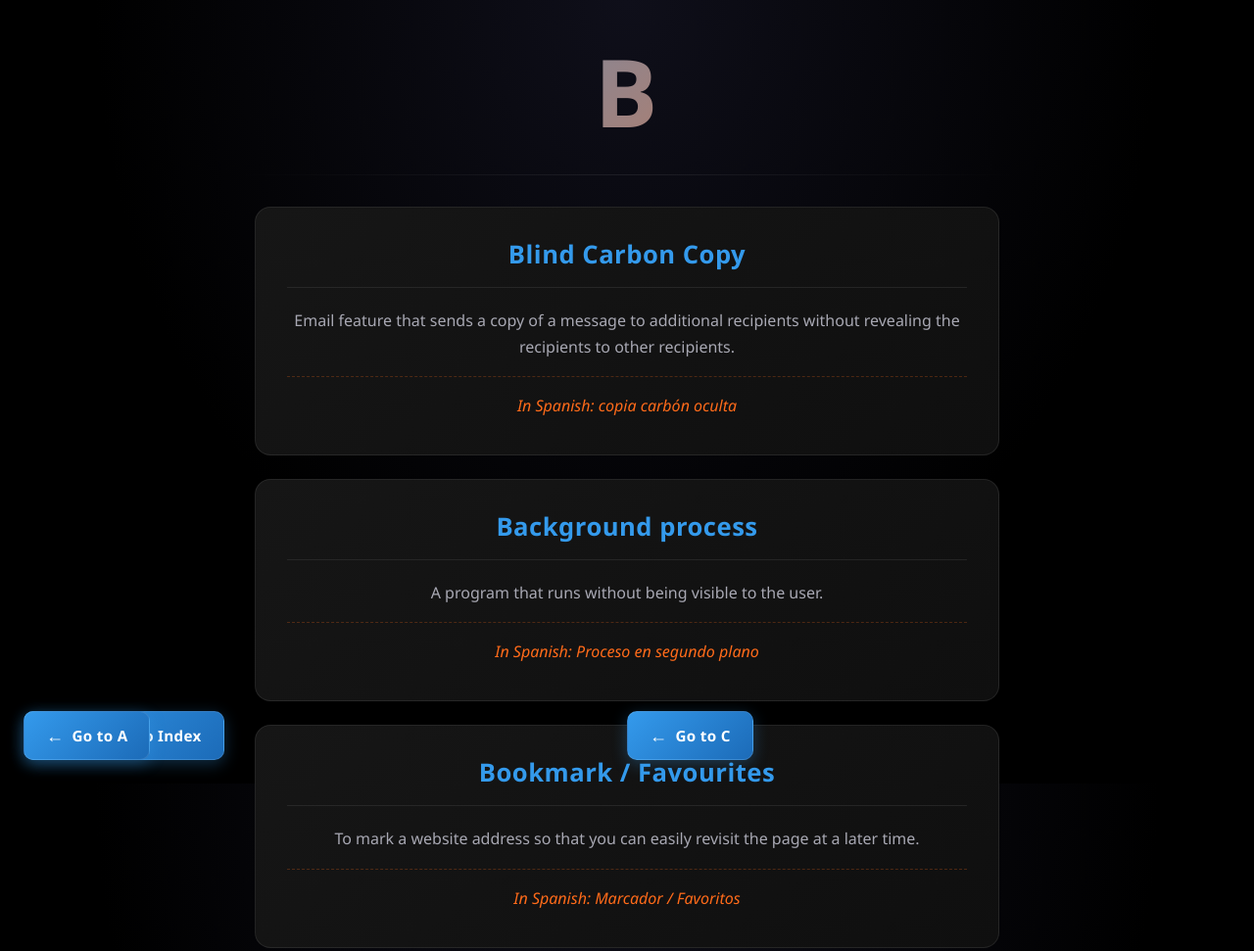
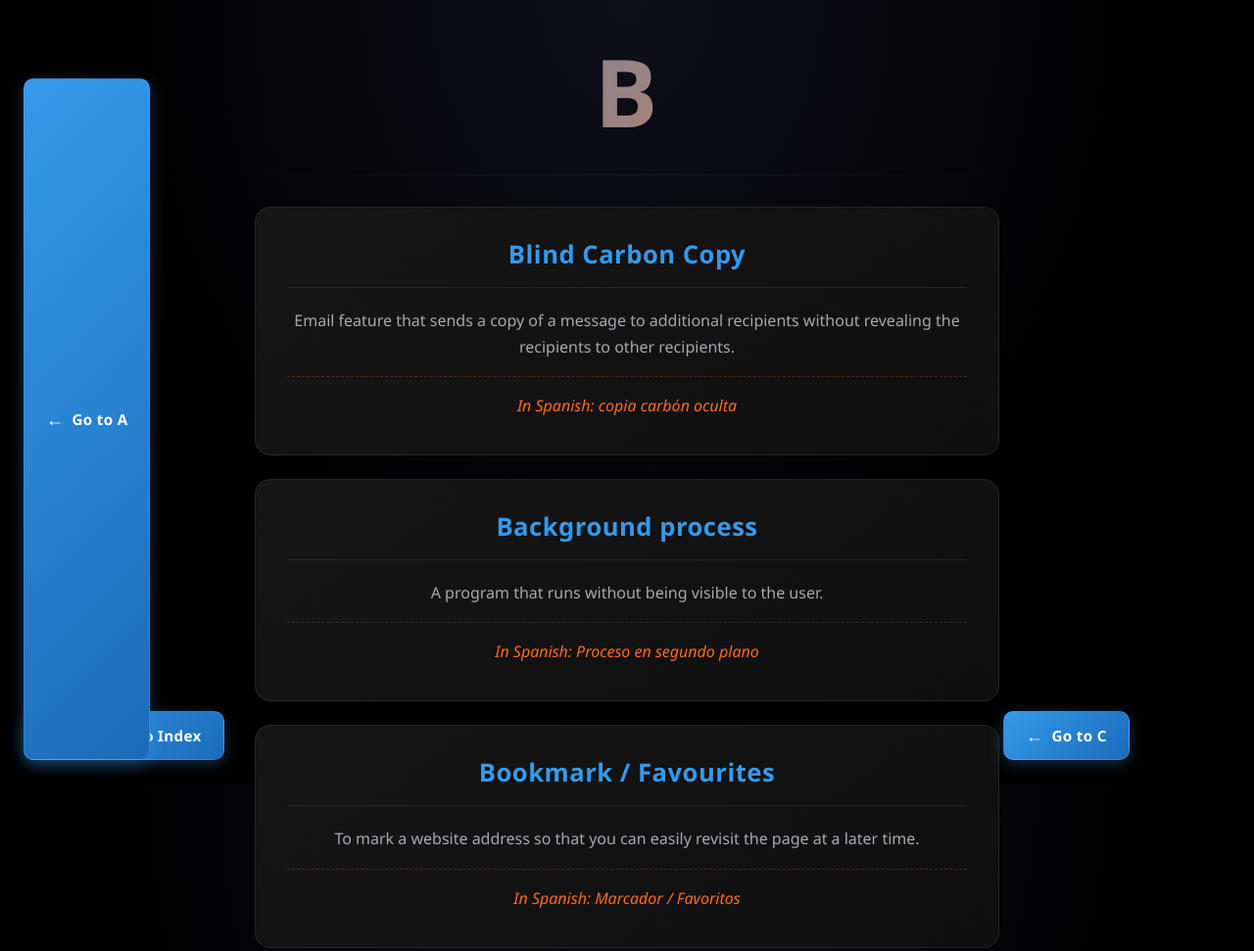
Before and after one commit to luisdeleonymatteogatti-debug/IT-Diccionary, a plain HTML site: page letters/B.html in a window 1280 px wide. Shown: the top 971 px of the page at 98% size. Drawn offline with Linux system fonts and the light colour scheme.

Commit message:
Some more tweaks

```diff
--- a/style.css
+++ b/style.css
@@ -231,14 +231,15 @@ img {
 
 .goBack{
 
-    position: absolute;
+    position: fixed;
+    top: 10%;
 
 }
 
 .goNext{
 
-    position: absolute;
-    left: 50%;
+    position: fixed;
+    left: 80%;
 
 }
 
```
